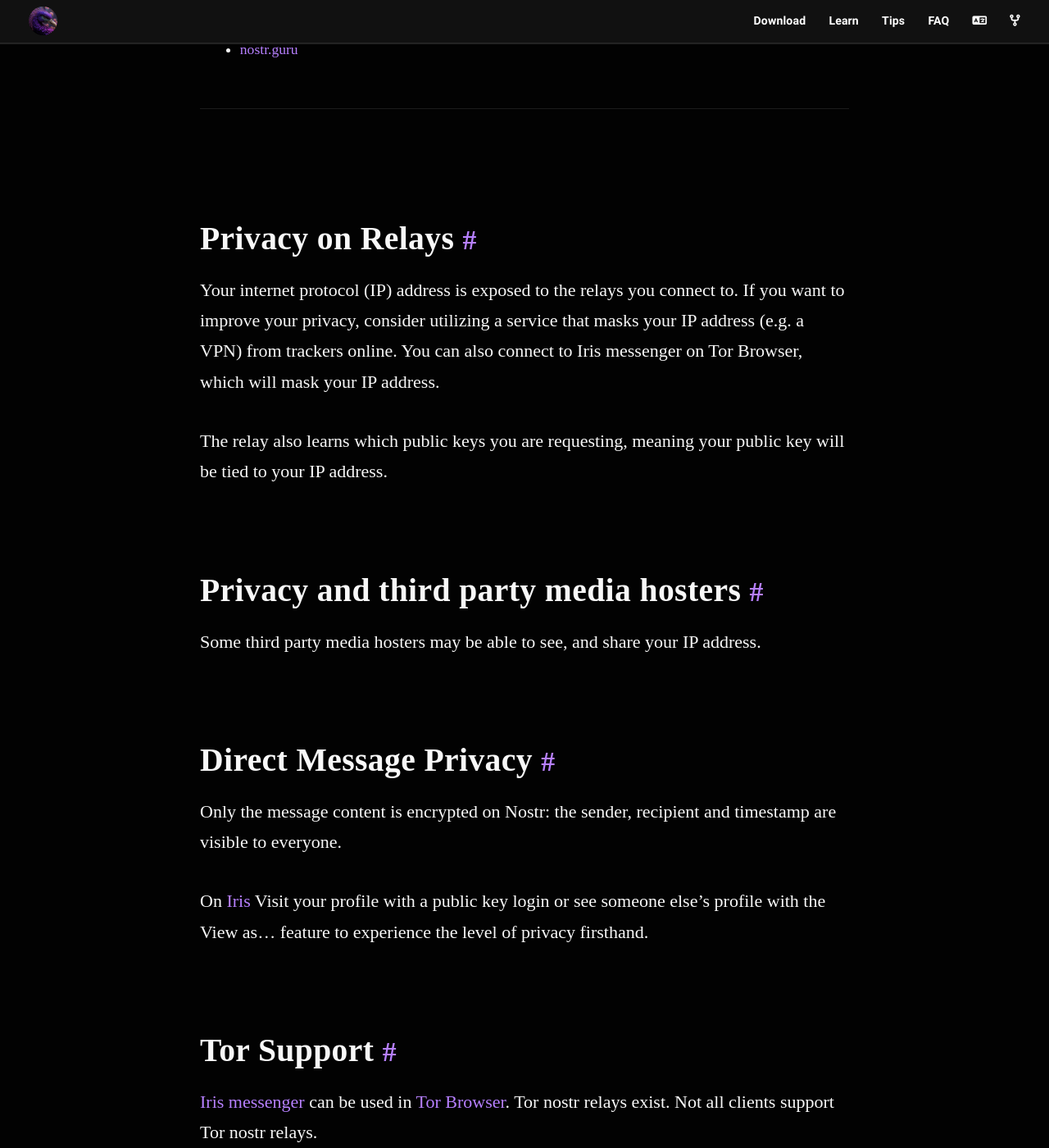
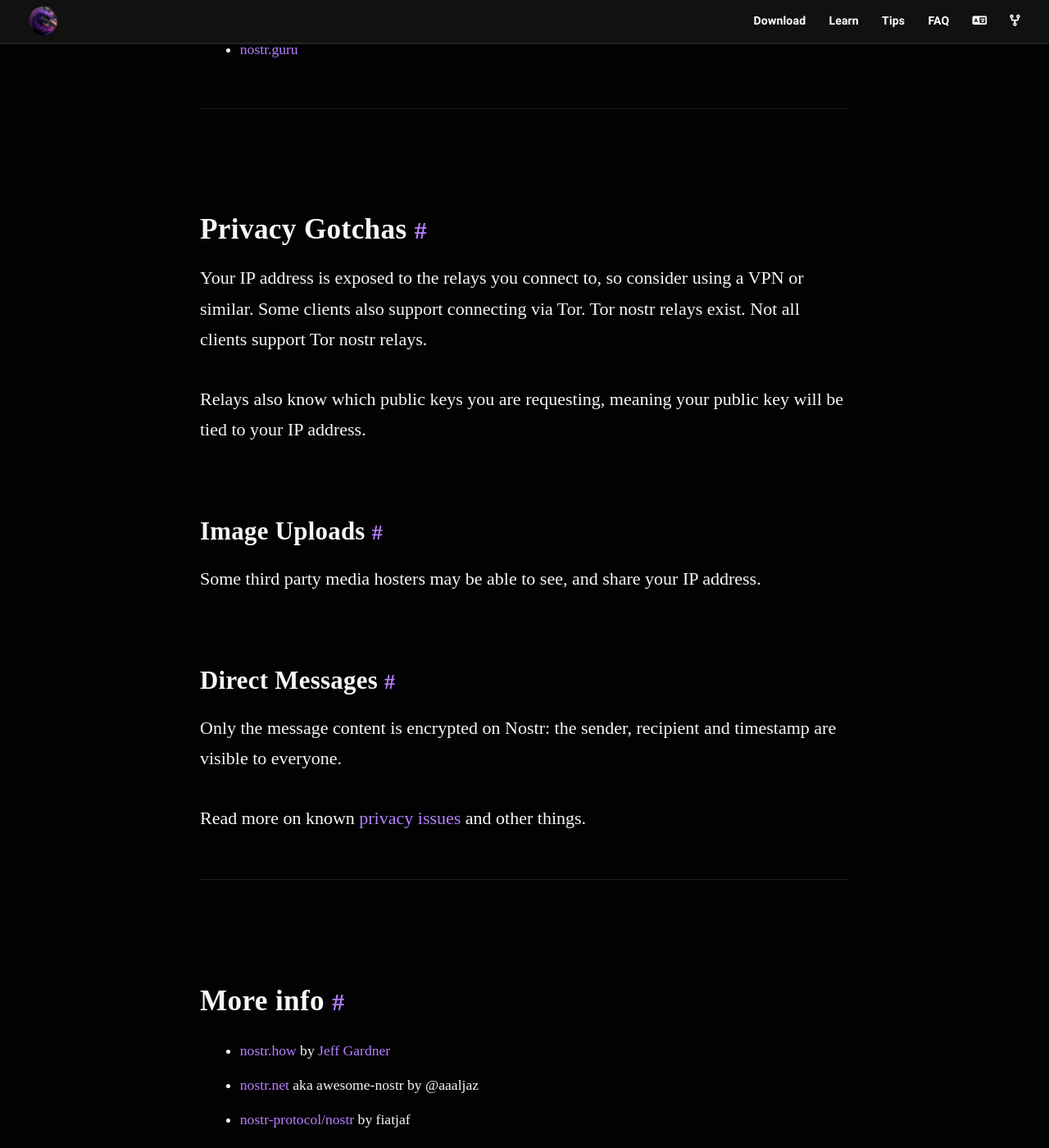
Before and after one commit to nostr-resources/nostr-resources.github.io, a Jekyll site: the page built from index.md, in a window 1280 px wide and 1400 px high, scrolled down 13082 px. Shown: the whole window at 82% size. Built offline with Jekyll 4.4.1, drawn with Linux system fonts in a browser that asks for light colours; some web fonts are replaced; some of the changed text lies outside the part shown.

Commit message:
Reword privacy section

```diff
--- a/index.md
+++ b/index.md
@@ -356,26 +356,27 @@ Episodes:
 
 ---
 
-# Privacy on Relays
-Your internet protocol (IP) address is exposed to the relays you connect to. If you want to improve your privacy, consider utilizing a service that masks your IP address (e.g. a VPN) from trackers online. You can also connect to Iris messenger on Tor Browser, which will mask your IP address.
+## Privacy Gotchas
 
-The relay also learns which public keys you are requesting, meaning your public key will be tied to your IP address.
+Your IP address is exposed to the relays you connect to, so consider using a VPN
+or similar. Some clients also support connecting via Tor.
+Tor nostr relays exist. Not all clients support Tor nostr relays.
 
-# Privacy and third party media hosters
+Relays also know which public keys you are requesting, meaning your public key
+will be tied to your IP address.
+
+### Image Uploads
+
 Some third party media hosters may be able to see, and share your IP address.
 
-# Direct Message Privacy
+### Direct Messages
+
 Only the message content is encrypted on Nostr: the sender, recipient and timestamp are visible to everyone.
-
-On [Iris](https://iris.to/) Visit your profile with a public key login or see someone else's profile with the View as... feature to experience the level of privacy firsthand.
-
-# Tor Support
-[Iris messenger](https://iris.to) can be used in [Tor Browser](https://www.torproject.org/download/).
-Tor nostr relays exist. Not all clients support Tor nostr relays.
 
 Read more on  known [privacy issues](https://consentonchain.github.io/blog/posts/nostr-privacy/) and other things.
 
 ---
+
 ## More info
 
 - [nostr.how](https://nostr.how/) by [Jeff Gardner](https://nostr.guru/p/npub1zuuajd7u3sx8xu92yav9jwxpr839cs0kc3q6t56vd5u9q033xmhsk6c2uc)
```
